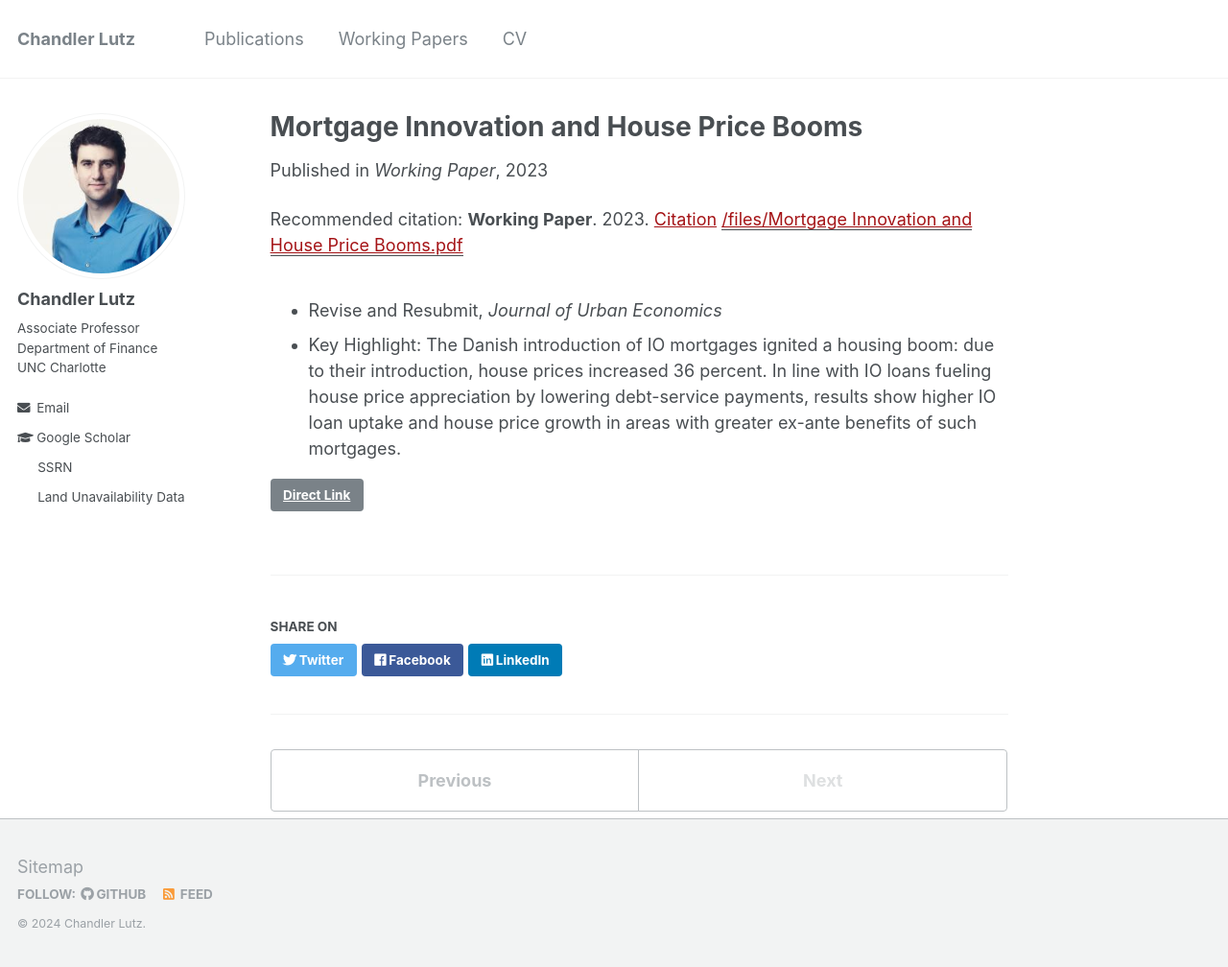
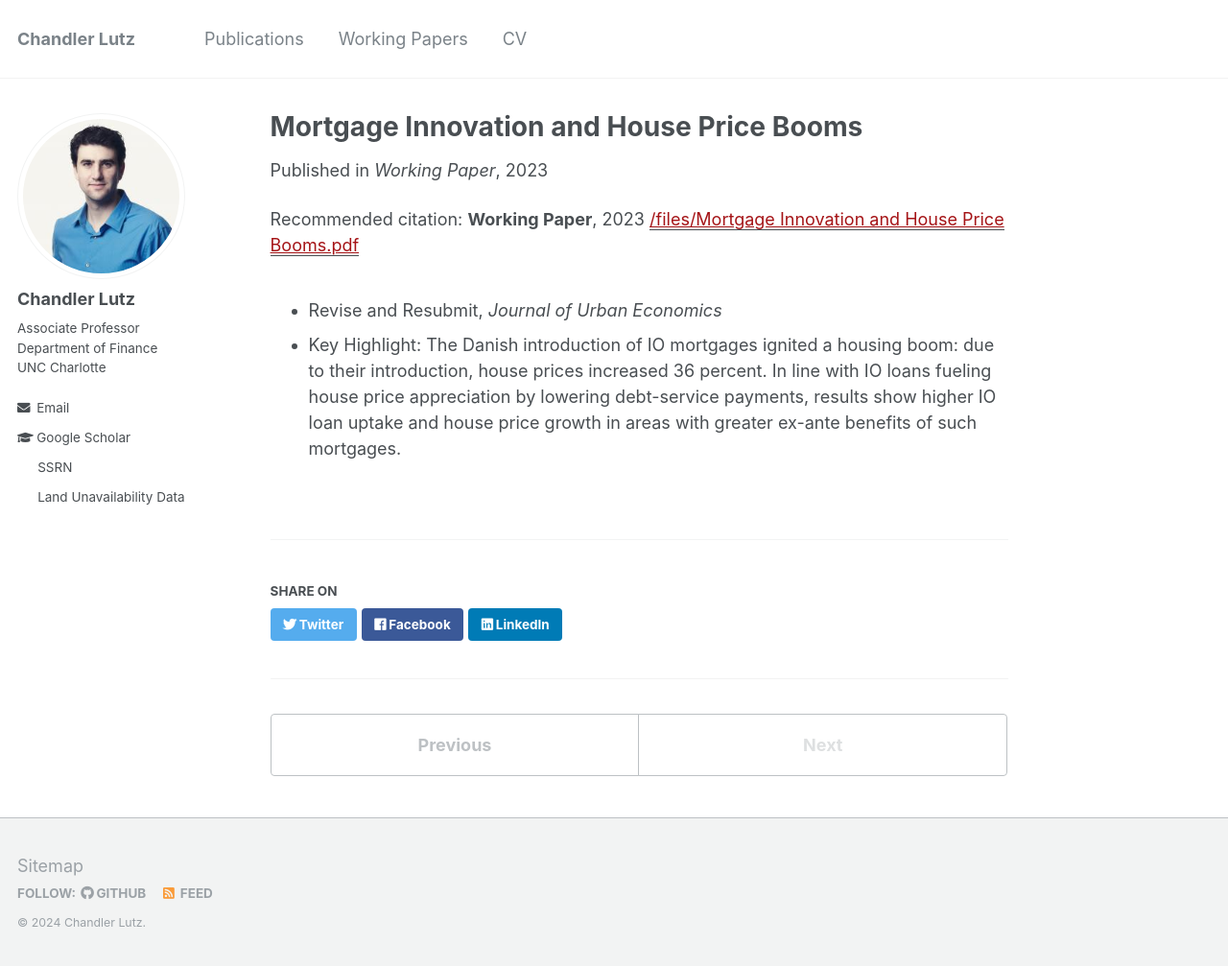
Before and after one commit to ChandlerLutz/ChandlerLutz.github.io, a Jekyll site: the page built from _workingpapers/2022-mortgage-innovation-house-price-booms.md, in a window 1280 px wide and 1008 px high. Shown: the whole window at 96% size. Built offline with Jekyll 4.4.1, drawn with Linux system fonts in a browser that asks for light colours; some of the changed lines change nothing that is shown.

Commit message:
Update working papers

```diff
--- a/_workingpapers/2022-mortgage-innovation-house-price-booms.md
+++ b/_workingpapers/2022-mortgage-innovation-house-price-booms.md
@@ -5,9 +5,9 @@ permalink: /publication/mortgage-innovation-and-house-price-booms
 date: 2023-08-15
 venue: 'Working Paper'
 paperurl: '/files/Mortgage Innovation and House Price Booms.pdf'
-link: 'https://papers.ssrn.com/sol3/papers.cfm?abstract_id=2699824'
 ssrn: 'https://papers.ssrn.com/sol3/papers.cfm?abstract_id=2699824'
-citation: '<b>Working Paper</b>. 2023. <a href="https://scholar.google.com/scholar?hl=en&as_sdt=0%2C5&q=%22Mortgage+Innovation+and+House+Price+Booms%22&btnG=#d=gs_cit&t=1692413903491&u=%2Fscholar%3Fq%3Dinfo%3AyYNQ3SSvfoIJ%3Ascholar.google.com%2F%26output%3Dcite%26scirp%3D0%26hl%3Den">Citation</a>'
+citation: '<b>Working Paper</b>, 2023'
+g_scholar: '<a href="https://scholar.google.com/scholar?hl=en&as_sdt=0%2C5&q=%22Mortgage+Innovation+and+House+Price+Booms%22&btnG=#d=gs_cit&t=1692413903491&u=%2Fscholar%3Fq%3Dinfo%3AyYNQ3SSvfoIJ%3Ascholar.google.com%2F%26output%3Dcite%26scirp%3D0%26hl%3Den">Citation</a>'
 ---
 * Revise and Resubmit, *Journal of Urban Economics*
 * Key Highlight: The Danish introduction of IO mortgages ignited a housing boom: due to their introduction, house prices increased 36 percent. In line with IO loans fueling house price appreciation by lowering debt-service payments, results show higher IO loan uptake and house price growth in areas with greater ex-ante benefits of such mortgages.
```
